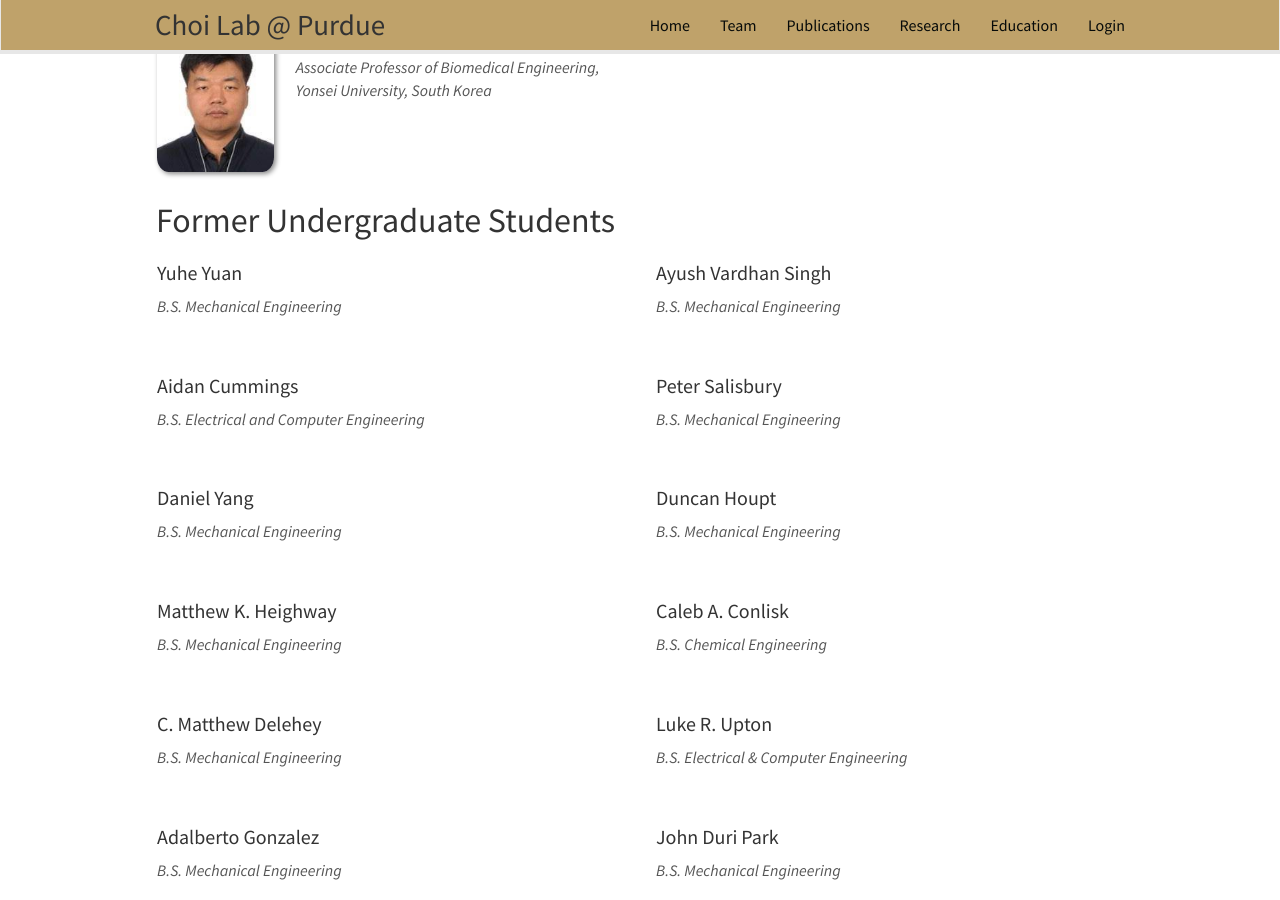
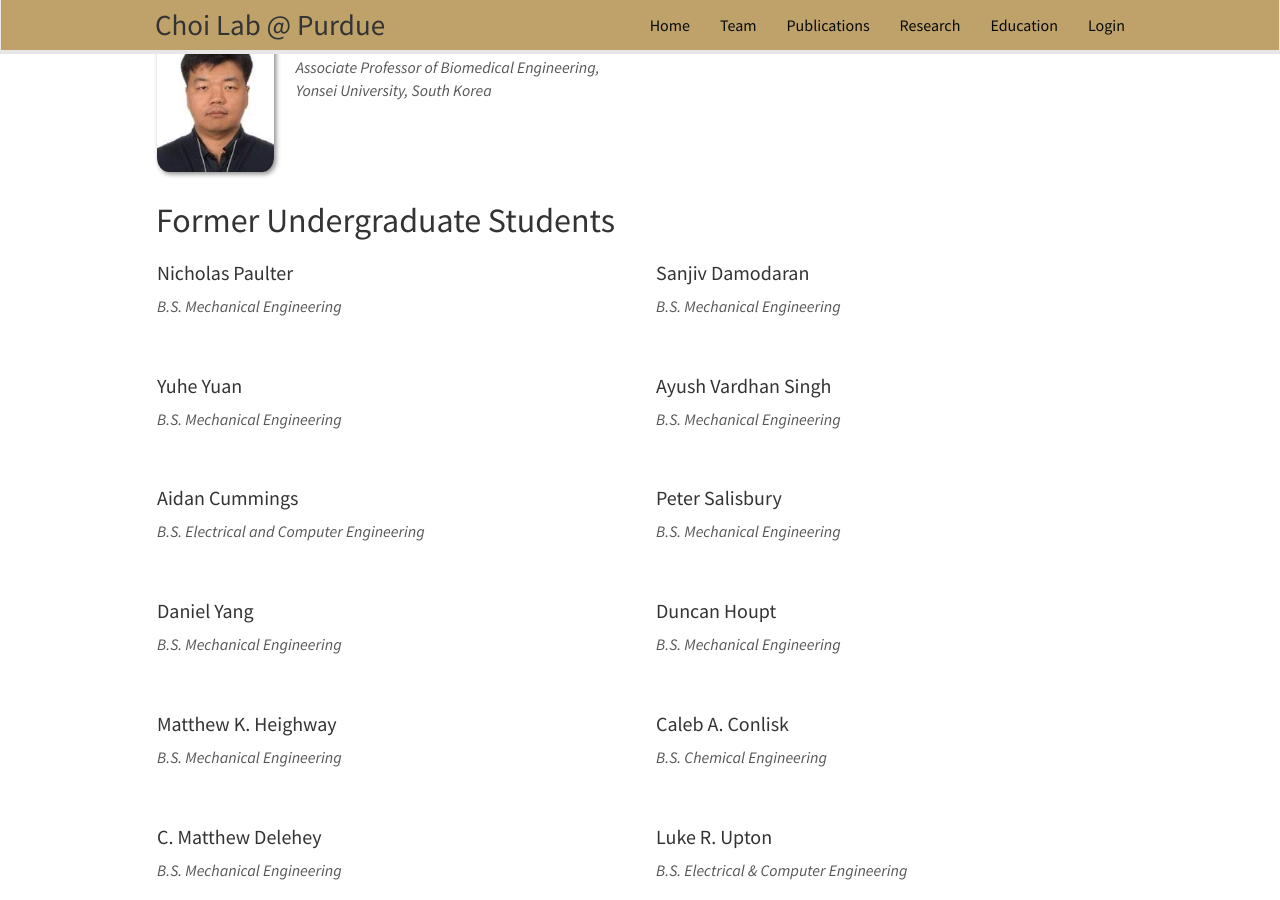
Before and after one commit to choidnalab/choidnalab.github.io, a Jekyll site: the page built from _pages/team.md, in a window 1280 px wide and 900 px high, scrolled down 2594 px. Built offline with Jekyll 4.4.1, drawn with Linux system fonts in a browser that asks for light colours; nearby versions of some CDN libraries.

Commit message:
Update alumni_bsc.yml

```diff
--- a/_data/alumni_bsc.yml
+++ b/_data/alumni_bsc.yml
@@ -1,3 +1,17 @@
+- name: Nicholas Paulter
+  photo: nopic.jpg
+  info: B.S. Mechanical Engineering
+  email:
+  number_educ: 0
+  education1:
+
+- name: Sanjiv Damodaran
+  photo: nopic.jpg
+  info: B.S. Mechanical Engineering
+  email:
+  number_educ: 0
+  education1:
+
 - name: Yuhe Yuan
   photo: nopic.jpg
   info: B.S. Mechanical Engineering
```
